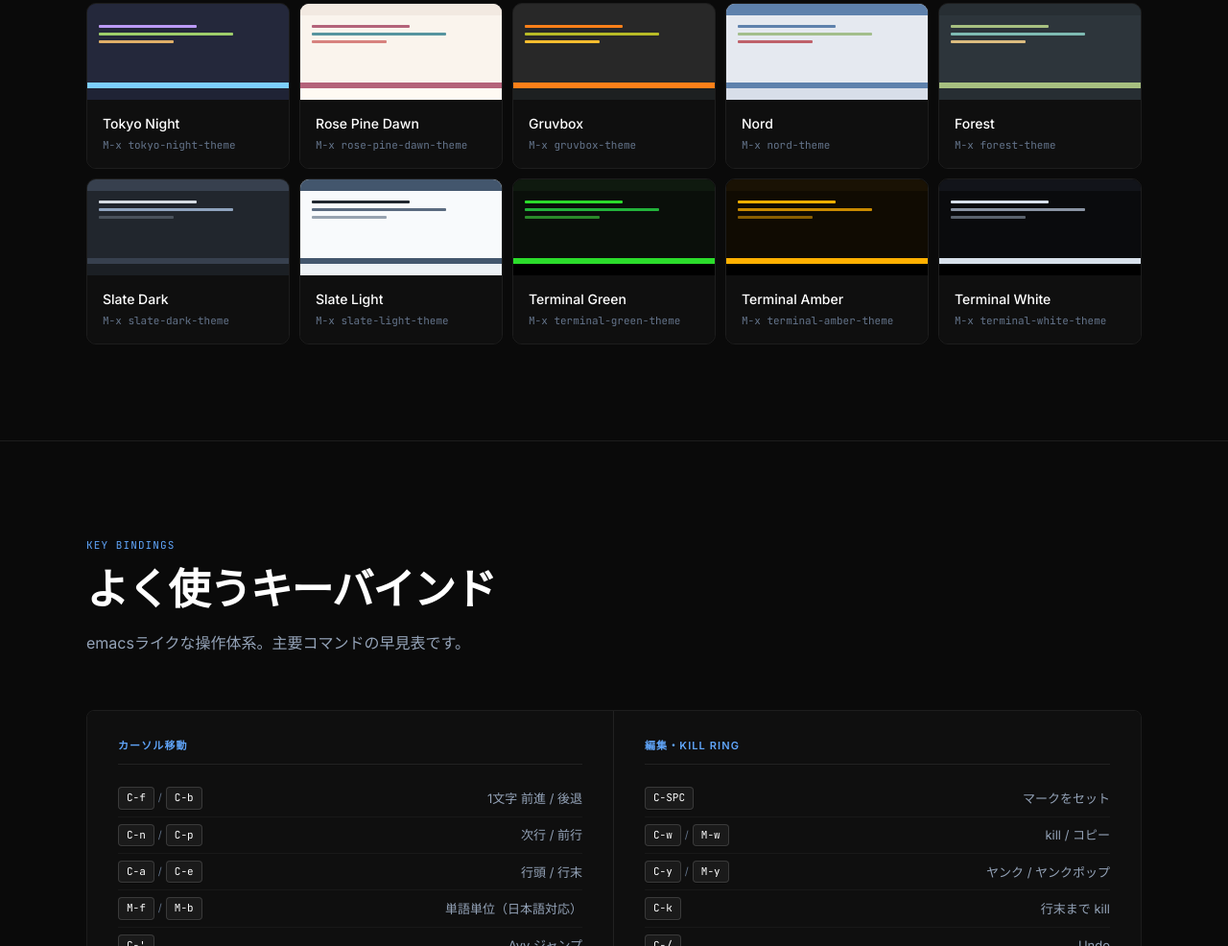
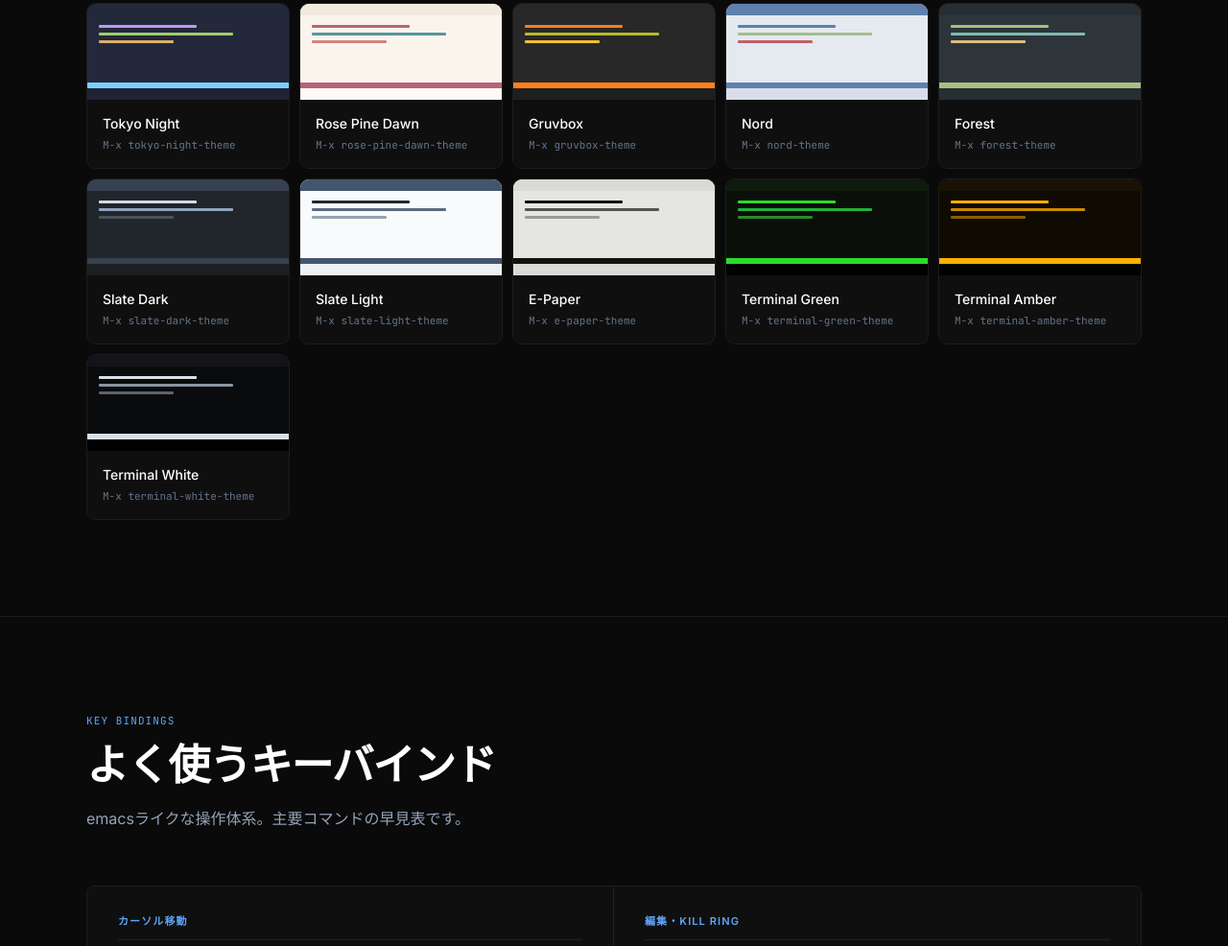
Before and after one commit to kurouna/elecxzy, a plain HTML site: page docs/index.html in a window 1280 px wide. Shown: the part 9758-10744 px from the top of the page at 96% size. Drawn offline with Linux system fonts and the light colour scheme.

Commit message:
docs: update documents with latest features / ドキュメントを最新の機能情報に更新

```diff
--- a/docs/index.html
+++ b/docs/index.html
@@ -1913,6 +1913,23 @@
         </div>
 
         <div class="theme-card">
+          <div class="theme-preview" style="background:#E5E5E1;">
+            <div class="theme-titlebar" style="background:#D9D9D5;"></div>
+            <div class="theme-editor">
+              <div class="theme-line" style="background:#111111;width:55%"></div>
+              <div class="theme-line" style="background:#55554F;width:75%"></div>
+              <div class="theme-line" style="background:#9A9A94;width:42%"></div>
+            </div>
+            <div class="theme-modeline" style="background:#111111;"></div>
+            <div class="theme-minibuffer" style="background:#D9D9D5;"></div>
+          </div>
+          <div class="theme-info">
+            <div class="theme-name">E-Paper</div>
+            <div class="theme-cmd">M-x e-paper-theme</div>
+          </div>
+        </div>
+
+        <div class="theme-card">
           <div class="theme-preview" style="background:#0A0F0A;">
             <div class="theme-titlebar" style="background:#0F1A0F;"></div>
             <div class="theme-editor">
```
Also changed, not shown: docs/tutorial.html (+2 -0 lines), 2 other files.
